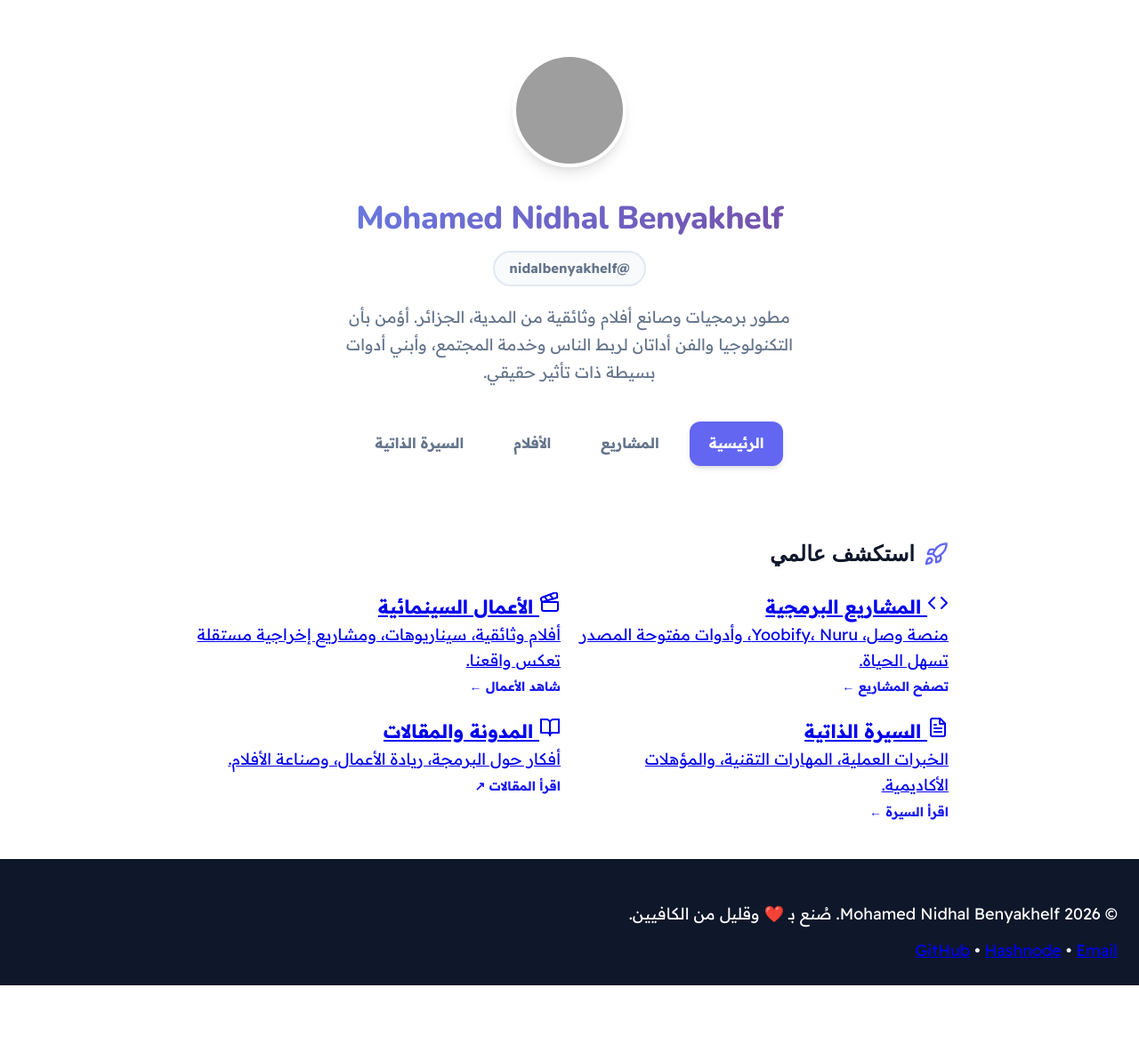
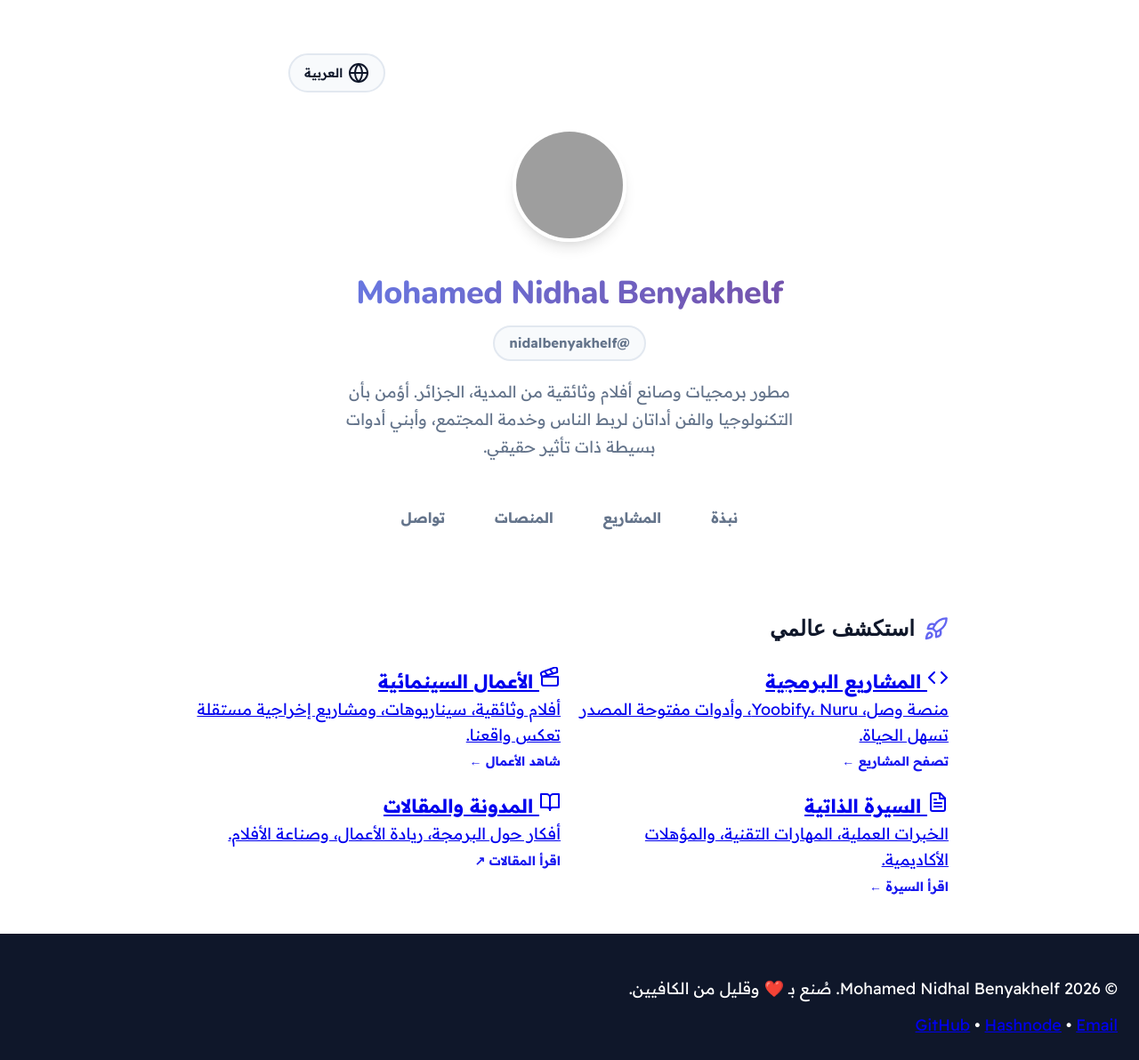
Before and after one commit to nidalbenyakhelf/nidalbenyakhelf.github.io, a Jekyll site: the page built from index.md, in a window 1280 px wide. Shown: the whole page at 89% size. Built offline with Jekyll 4.4.1, drawn with Linux system fonts in a browser that asks for light colours; before the commit the page ends 1108 px from its top, so only the background shows below that; grey boxes are pictures that could not be loaded.

Commit message:
Enhance header with language switcher and i18n support
Added a language switcher and updated navigation links for better internationalization support.

```diff
--- a/_includes/header.html
+++ b/_includes/header.html
@@ -1,27 +1,37 @@
 <header class="site-header">
-  <!-- 1. صورة الحساب الموحدة -->
+  <div class="header-top">
+    <div></div>
+    <div class="lang-switcher">
+      <button class="lang-btn" id="langBtn" aria-label="Change Language">
+        <svg class="icon" xmlns="http://www.w3.org/2000/svg" viewBox="0 0 24 24" fill="none" stroke="currentColor" stroke-width="2" stroke-linecap="round" stroke-linejoin="round"><circle cx="12" cy="12" r="10"/><line x1="2" y1="12" x2="22" y2="12"/><path d="M12 2a15.3 15.3 0 0 1 4 10 15.3 15.3 0 0 1-4 10 15.3 15.3 0 0 1-4-10 15.3 15.3 0 0 1 4-10z"/></svg>
+        <span id="currentLang">العربية</span>
+      </button>
+      <div class="lang-dropdown" id="langDropdown">
+        <button class="lang-option active" data-lang="ar">العربية</button>
+        <button class="lang-option" data-lang="en">English</button>
+        <button class="lang-option" data-lang="fr">Français</button>
+      </div>
+    </div>
+  </div>
+
   <img src="https://github.com/nidalbenyakhelf.png?size=256" alt="Mohamed Nidhal Benyakhelf" class="avatar">
 
-  <!-- 2. الاسم الحقيقي -->
-  <h1 class="site-name">Mohamed Nidhal Benyakhelf</h1>
+  <h1 class="site-name" data-i18n="name">Mohamed Nidhal Benyakhelf</h1>
 
-  <!-- 3. شارة اسم المستخدم الموحد -->
   <a href="{{ site.social_links.github }}" class="username-badge" aria-label="GitHub Profile">
     @nidalbenyakhelf
   </a>
 
-  <!-- 4. النبذة التعريفية -->
-  <p class="bio">
+  <p class="bio" data-i18n="bio">
     مطور برمجيات وصانع أفلام وثائقية من المدية، الجزائر. أؤمن بأن التكنولوجيا والفن أداتان لربط الناس وخدمة المجتمع، وأبني أدوات بسيطة ذات تأثير حقيقي.
   </p>
 
-  <!-- 5. قائمة التنقل (روابط HTML صريحة 100% للزحف) -->
   <nav class="main-nav" aria-label="القائمة الرئيسية">
     <ul>
-      <li><a href="{{ '/' | relative_url }}" class="nav-link {% if page.url == '/' %}active{% endif %}">الرئيسية</a></li>
-      <li><a href="{{ '/projects/' | relative_url }}" class="nav-link {% if page.url == '/projects/' %}active{% endif %}">المشاريع</a></li>
-      <li><a href="{{ '/filmmaking/' | relative_url }}" class="nav-link {% if page.url == '/filmmaking/' %}active{% endif %}">الأفلام</a></li>
-      <li><a href="{{ '/cv/' | relative_url }}" class="nav-link {% if page.url == '/cv/' %}active{% endif %}">السيرة الذاتية</a></li>
+      <li><a href="#about" class="nav-link" data-i18n="nav_about">نبذة</a></li>
+      <li><a href="#projects" class="nav-link" data-i18n="nav_projects">المشاريع</a></li>
+      <li><a href="#platforms" class="nav-link" data-i18n="nav_platforms">المنصات</a></li>
+      <li><a href="#contact" class="nav-link" data-i18n="nav_contact">تواصل</a></li>
     </ul>
   </nav>
 </header>
```
